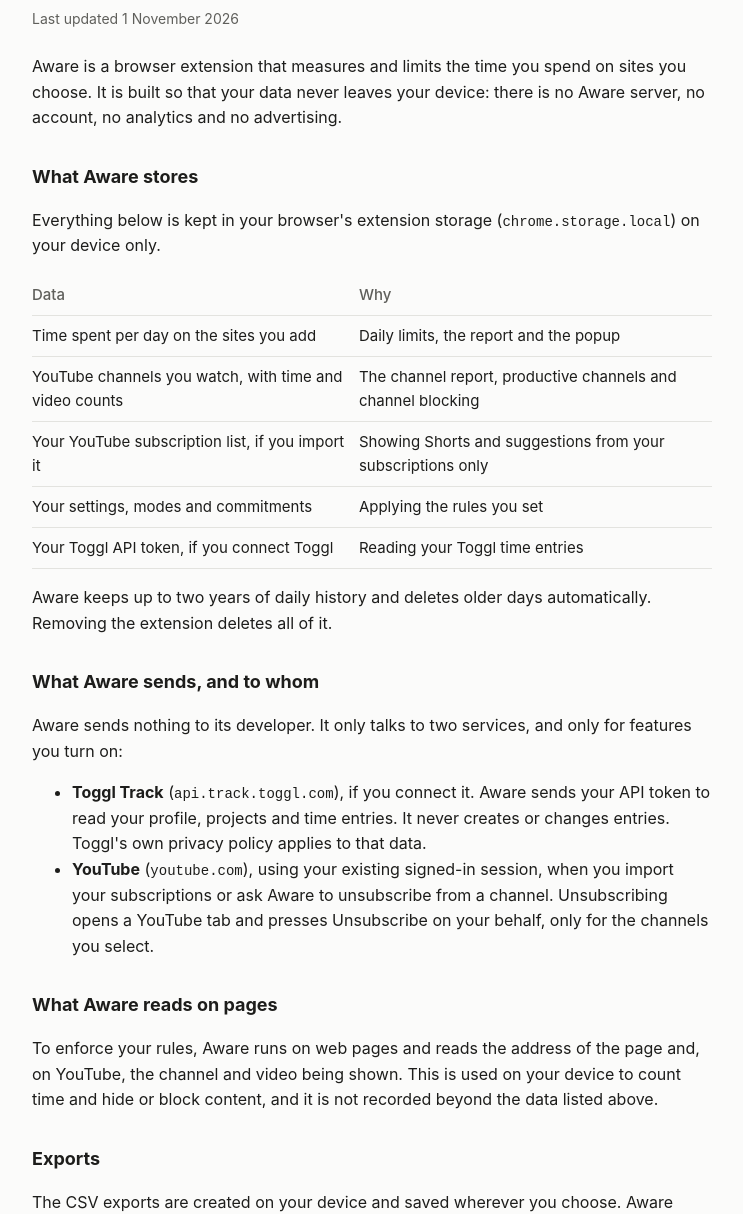
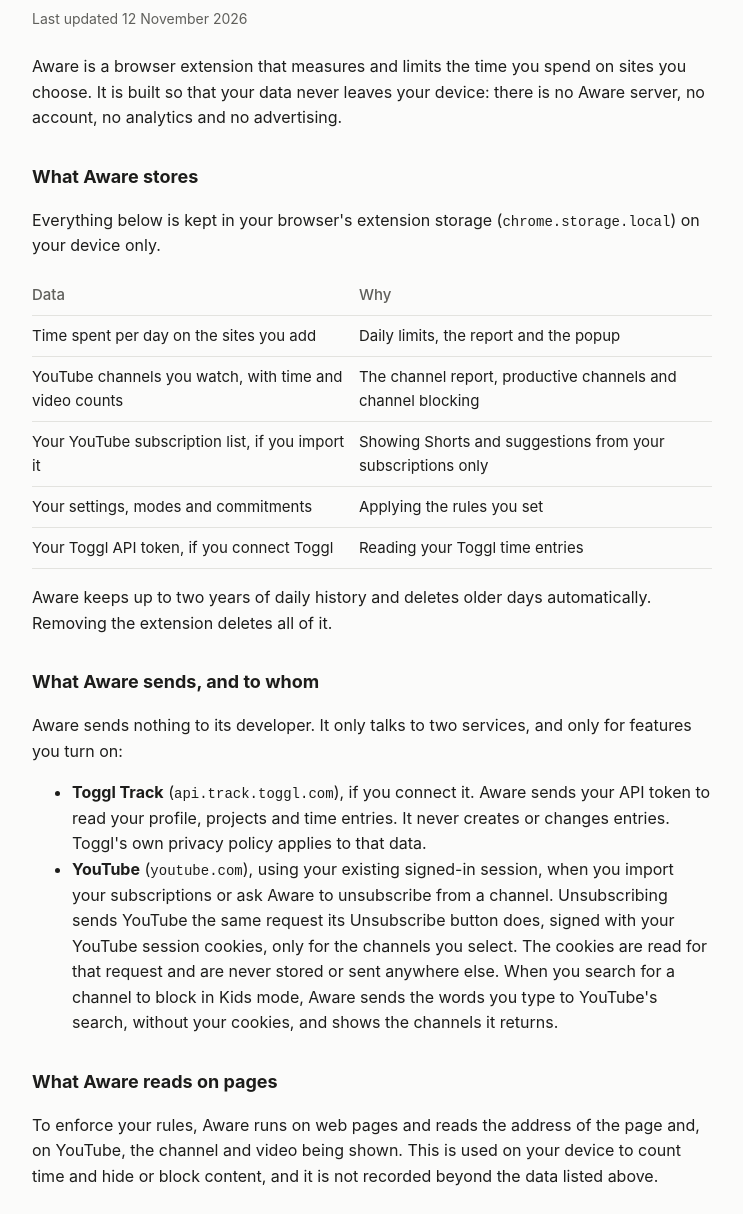
Before and after one commit to FerasZiyad/aware-privacy, a plain HTML site: page index.html in a window 1280 px wide. Shown: the part 89-1303 px from the top of the page, without its empty margins (268-1011 px from the left). Drawn offline with Linux system fonts and the light colour scheme.

Commit message:
Unsubscribing signs YouTube's own request with your session cookies, and Kids mode channel search
Co-Authored-By: Claude Opus 5.5 <noreply@anthropic.com>

```diff
--- a/index.html
+++ b/index.html
@@ -80,7 +80,7 @@
 <body>
   <main>
     <h1>Aware Privacy Policy</h1>
-    <p class="updated">Last updated 1 November 2026</p>
+    <p class="updated">Last updated 12 November 2026</p>
 
     <p>
       Aware is a browser extension that measures and limits the time you spend on sites you choose. It is built so that
@@ -132,8 +132,11 @@
       </li>
       <li>
         <strong>YouTube</strong> (<code>youtube.com</code>), using your existing signed-in session, when you import your
-        subscriptions or ask Aware to unsubscribe from a channel. Unsubscribing opens a YouTube tab and presses
-        Unsubscribe on your behalf, only for the channels you select.
+        subscriptions or ask Aware to unsubscribe from a channel. Unsubscribing sends YouTube the same request its
+        Unsubscribe button does, signed with your YouTube session cookies, only for the channels you select.
+        The cookies are read for that request and are never stored or sent anywhere else.
+        When you search for a channel to block in Kids mode, Aware sends the words you type to YouTube's search,
+        without your cookies, and shows the channels it returns.
       </li>
     </ul>
 
```
